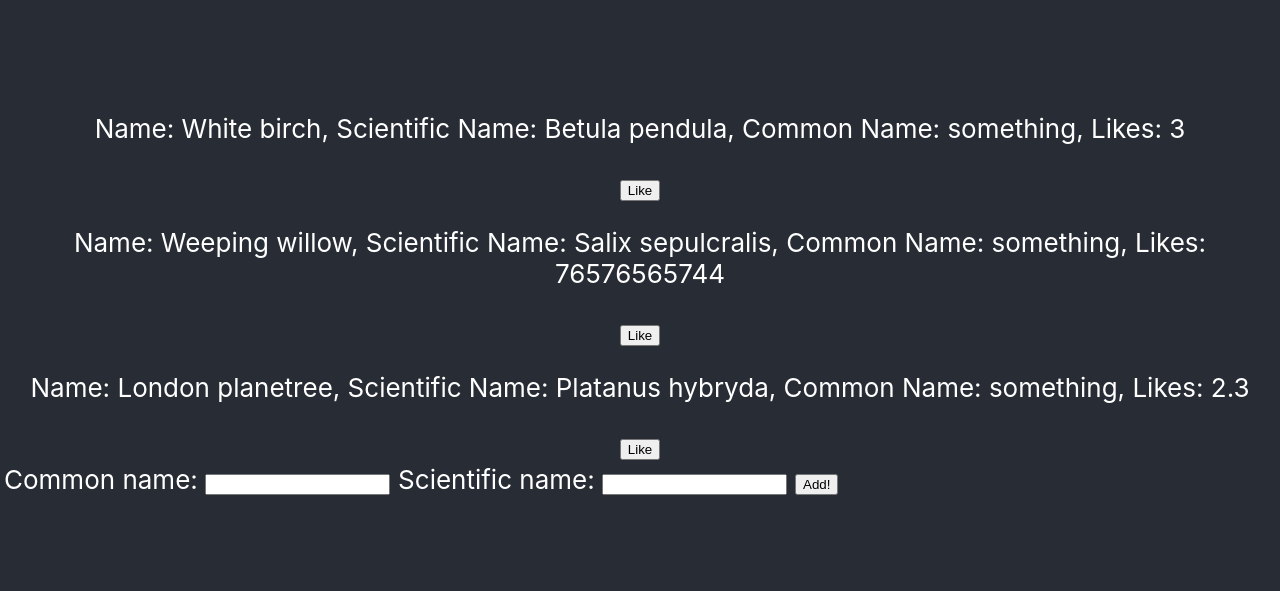
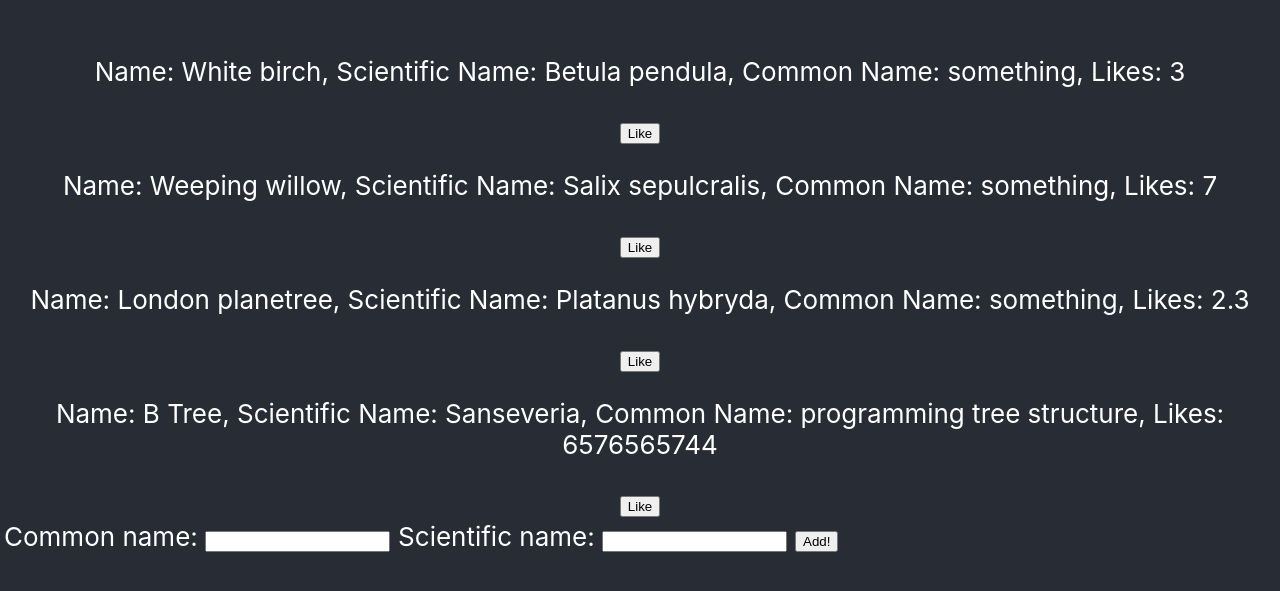
Before and after one commit to Jitgitbit/tree_explorer, a React (Create React App) app: page / in a window 1280 px wide. Shown: the part 107-698 px from the top of the page. Built offline with nearby package versions, Linux system fonts and the light colour scheme.

Commit message:
added B Tree hahaha

```diff
--- a/src/components/PopularTrees.tsx
+++ b/src/components/PopularTrees.tsx
@@ -19,8 +19,9 @@ class PopularTrees extends React.Component<Props, State> {
   state: State = {
     trees: [
       { name: "White birch", scientificName: "Betula pendula", commonName: `something`, numLikes:3 },
-      { name: "Weeping willow", scientificName: "Salix sepulcralis", commonName: `something`, numLikes:76576565744 },
-      { name: "London planetree", scientificName: "Platanus hybryda", commonName: `something`, numLikes:2.3 }
+      { name: "Weeping willow", scientificName: "Salix sepulcralis", commonName: `something`, numLikes:7 },
+      { name: "London planetree", scientificName: "Platanus hybryda", commonName: `something`, numLikes:2.3 },
+      { name:`B Tree`, scientificName: `Sanseveria`, commonName: `programming tree structure`, numLikes:6576565744 }
     ],
     commonName: '',
     scientificName: '',
--- a/src/components/Tree.tsx
+++ b/src/components/Tree.tsx
@@ -6,7 +6,7 @@ type Props = {
   scientificName: string;
   commonName: string;
   numLikes: number;
-  onLike: VoidFunction;
+  onLike: () => void;
 };
 class Tree extends React.Component<Props> {
   render() {
```
